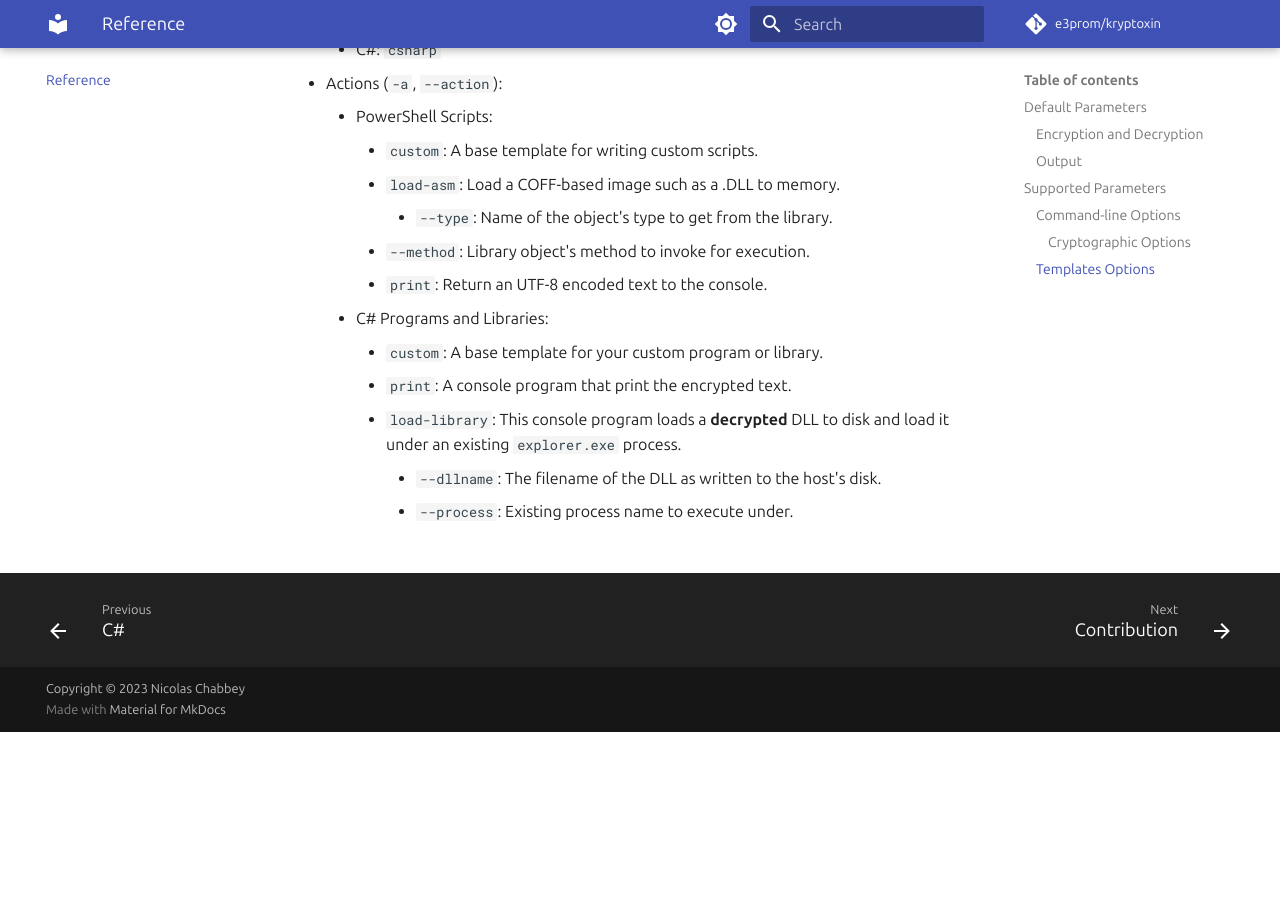
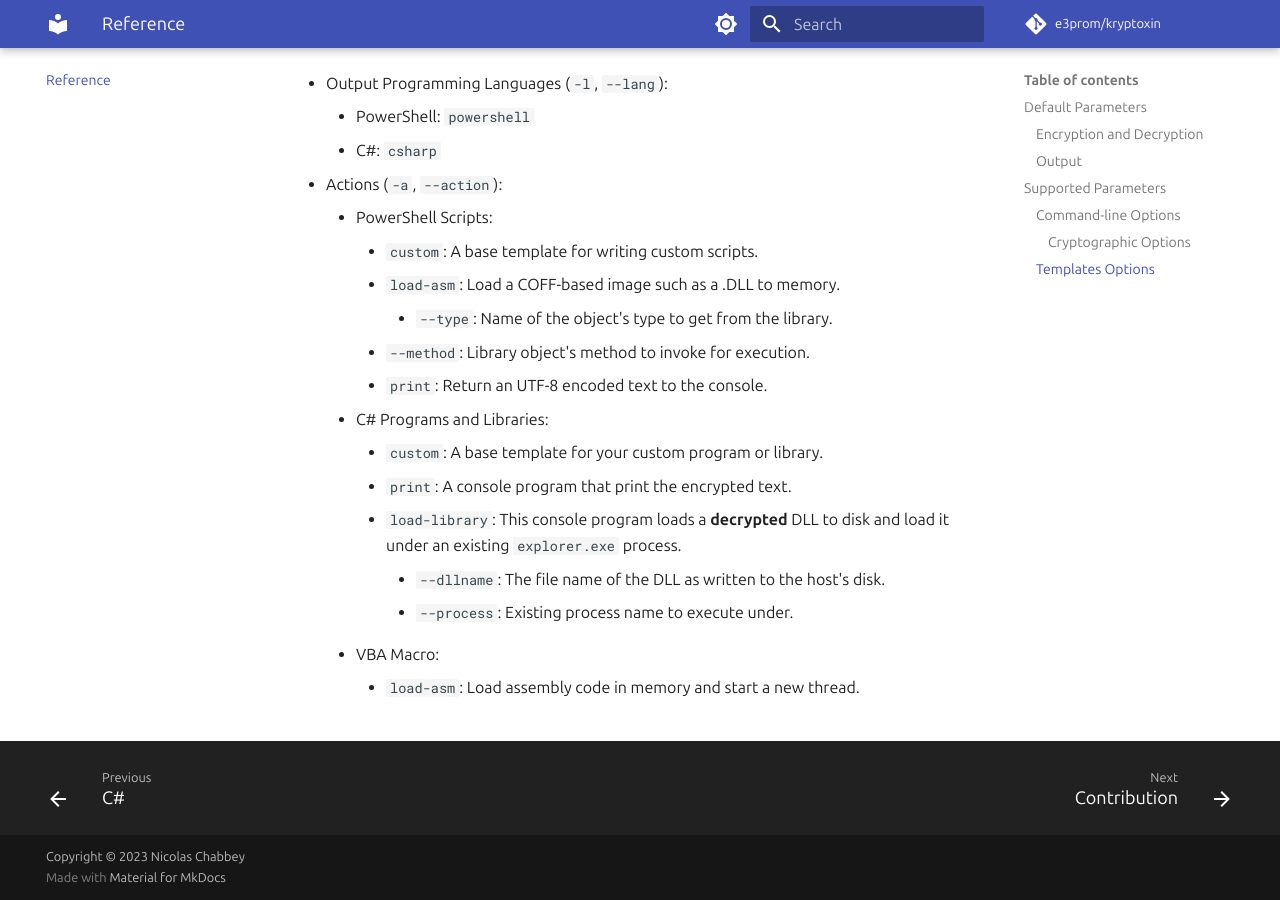
Before and after one commit to e3prom/kryptoxin, an MkDocs documentation site: the page built from docs/reference.md, in a window 1280 px wide and 900 px high, scrolled down 2324 px. Built offline with MkDocs 1.6.1 and Material for MkDocs 9.7.7, drawn with Linux system fonts in a browser that asks for light colours; comment, search, counter and statistics services are not loaded; before the commit the page ends 3056 px from its top, so only the background shows below that; some of the changed text lies outside the part shown.

Commit message:
Fixed error with unknown cli arguments Updated requirements.txt Updated documentation

```diff
--- a/docs/reference.md
+++ b/docs/reference.md
@@ -77,5 +80,7 @@
         * `custom`: A base template for your custom program or library.
         * `print`: A console program that print the encrypted text.
         * `load-library`: This console program loads a **decrypted** DLL to disk and load it under an existing `explorer.exe` process.
-            * `--dllname`: The filename of the DLL as written to the host's disk.
+            * `--dllname`: The file name of the DLL as written to the host's disk.
             * `--process`: Existing process name to execute under.
+    * VBA Macro:
+        * `load-asm`: Load assembly code in memory and start a new thread.
--- a/kryptoxin/__version__.py
+++ b/kryptoxin/__version__.py
@@ -2,4 +2,4 @@
 kryptoxin version module.
 This module holds the current version number.
 """
-__version__ = '0.9.9.dev0'
+__version__ = '0.9.9'
```
Also changed, not shown: other parts of docs/reference.md (+4 -1 lines), README.md (+5 -3 lines), docs/getting-started.md (+4 -4 lines), docs/index.md (+1 -1 lines), requirements.txt (+4 -4 lines), 1 other file.
